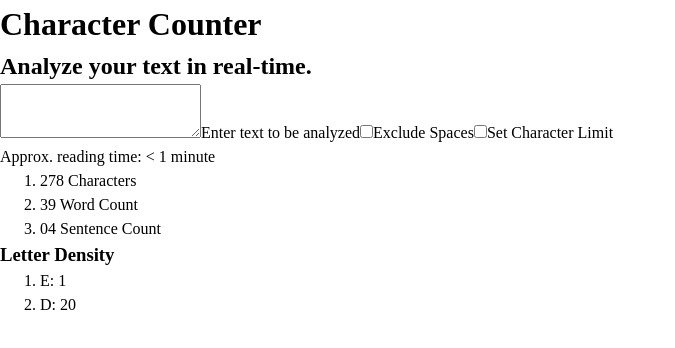
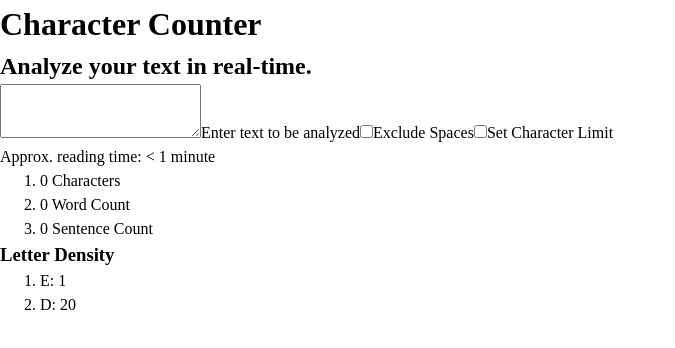
Before and after one commit to shimtandy/character-counter, a React (Vite) app: page / in a window 1280 px wide. Shown: the top 348 px of the page, without its empty margins (0-675 px from the left). Built offline with nearby package versions, Linux system fonts and the light colour scheme.

Commit message:
complete functionality for TextAttributeCounter

```diff
--- a/src/App.jsx
+++ b/src/App.jsx
@@ -26,7 +26,10 @@ function App() {
                     setCharacterLimit={setCharacterLimit}
                 />
                 <TextReadingTime text={text} />
-                <TextAttributeCounter text={text} />
+                <TextAttributeCounter
+                    text={text}
+                    excludeSpaces={excludeSpaces}
+                />
                 <TextDensityCounter text={text} />
             </main>
         </>
--- a/src/components/TextAttributeCounter.jsx
+++ b/src/components/TextAttributeCounter.jsx
@@ -1,9 +1,19 @@
-export default function TextAttributeCounter({ text }) {
+export default function TextAttributeCounter({ text, excludeSpaces }) {
+    const sentences = text
+        .split(/[.!?]/)
+        .filter((sentence) => sentence.trim().length > 0);
+    const words = text.split(" ").filter((word) => word.length > 0);
+    let characters = text.split("");
+
+    if (excludeSpaces) {
+        characters = characters.filter((char) => char !== " ");
+    }
+
     return (
         <ol>
-            <li>278 Characters</li>
-            <li>39 Word Count</li>
-            <li>04 Sentence Count</li>
+            <li>{characters.length} Characters</li>
+            <li>{words.length} Word Count</li>
+            <li>{sentences.length} Sentence Count</li>
         </ol>
     );
 }
```
